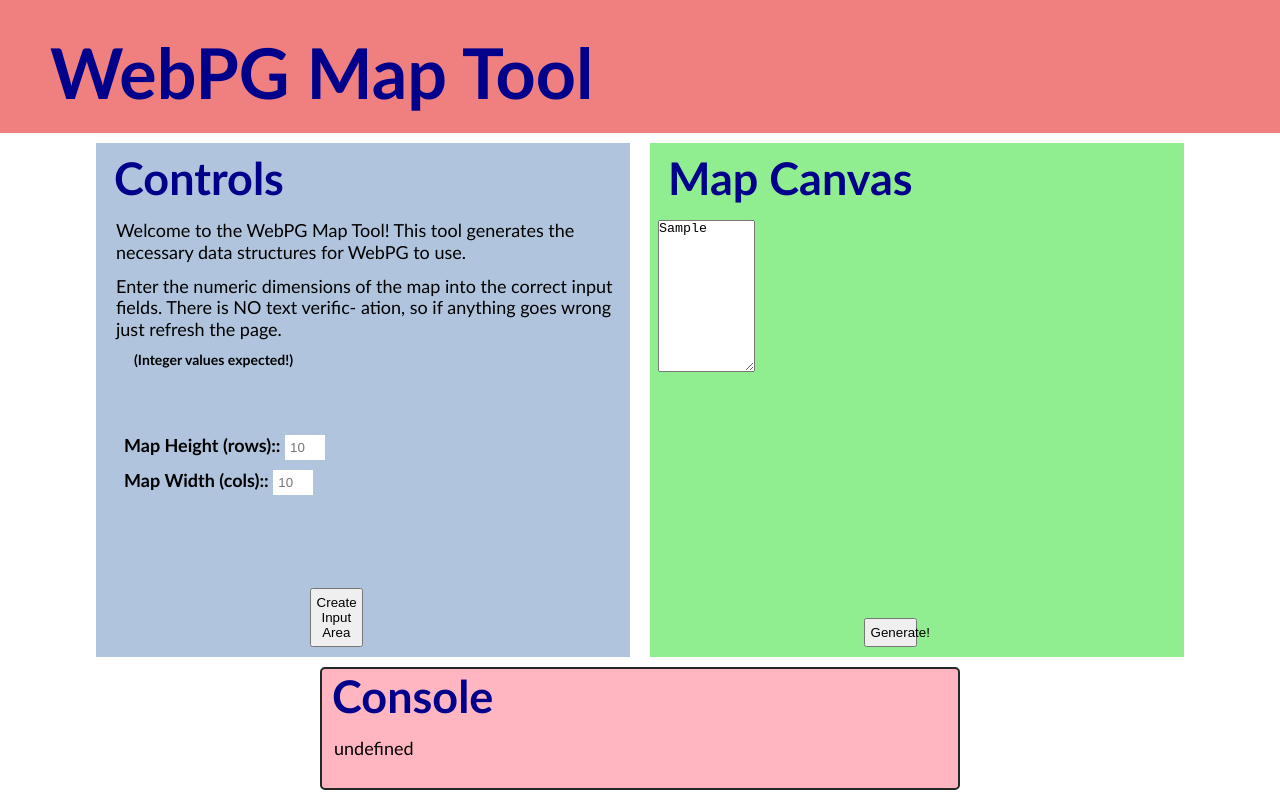
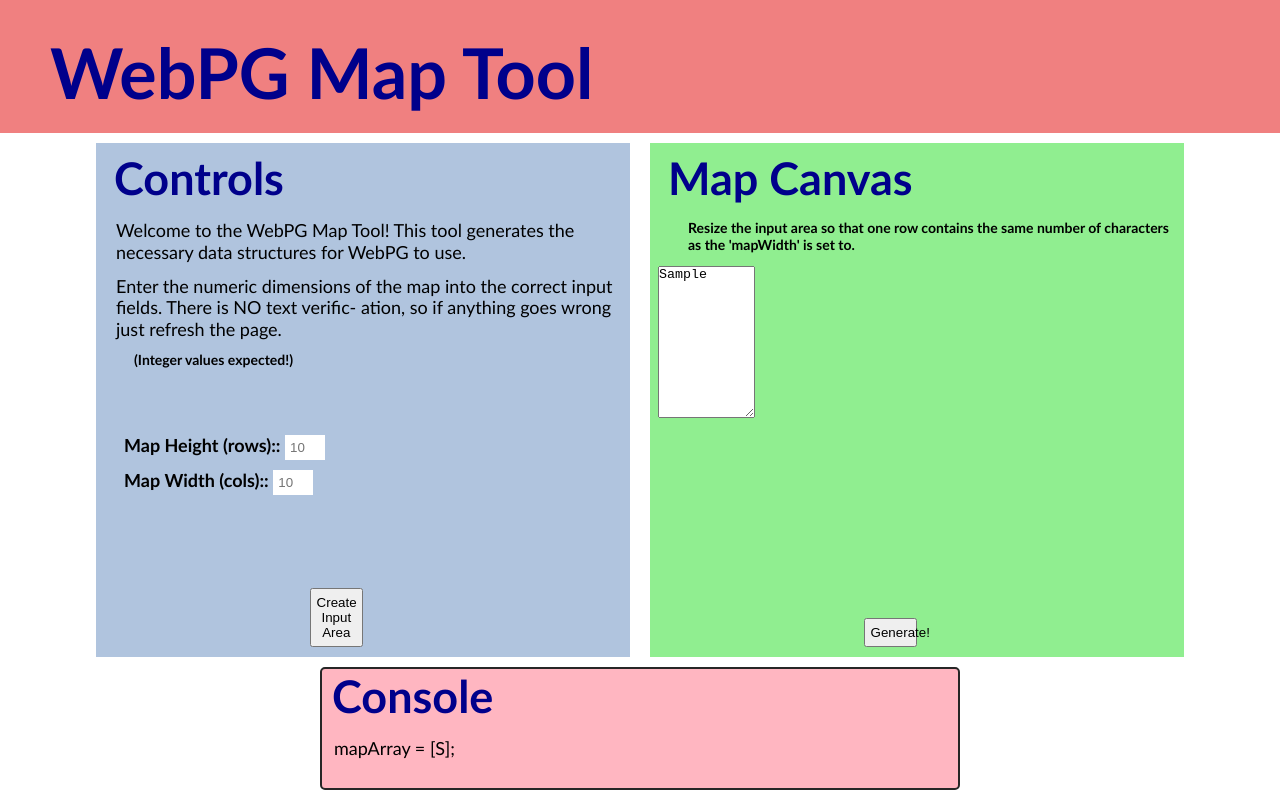
Before and after one commit to BonesTheGhost/WebPGMapConvertor, a plain HTML site: page home.html in a window 1280 px wide. Both pictures are taken after typing "Sample" into the empty fields and a click on the button "Generate!". Drawn offline with Linux system fonts and the light colour scheme.

Commit message:
[011-(0.1.5)]:: formatted output >> Fixed the output algorithm. Output displays normally. Would like to add another ability for the user to input what characters they would like to use seperated by a comma and have another 'dictionary' created and output so that the characters used correspond to the map correctly. Perhaps some input validation to make sure that exactly the correct number of characters are entered, etc.

```diff
--- a/home.html
+++ b/home.html
@@ -44,7 +44,11 @@
 
     <section class="canvas">
       <h2>Map Canvas</h2>
+      <p class="subText">Resize the input area so that one row contains the same number of
+        characters as the 'mapWidth' is set to.
+      </p>
       <section id="inputArea" class="inputArea">
+
         <!--Because this is a text area, ANY indents or newlines in the tag are applied on the page!!-->
         <textarea id="mapInput" class="hidden textArea" rows="10" cols="10" form="mapInput"></textarea>
         <div id="charNum"></div>
--- a/script.js
+++ b/script.js
@@ -91,24 +91,25 @@ sortColumns = () => {
 
 formatOutput = () => {
   numberOfColumns = mapArray.length;
+  outputString += "mapArray = ";
 
   for(i=0; i<numberOfColumns; i++){
     outputString += "[";
     console.log("[outputString]:: ", outputString);
-    for(a=0; a<mapHeight; a++){
+
+    for(a=0; a < mapHeight; a++){
       outputString += mapArray[i][a];
-      console.log("[mapArray[i[a]]]:: ", mapArray[i][a]);
+      //console.log("[mapArray[i[a]]]:: ", mapArray[i][a]);
     }
     outputString += "],";
-    outputColumnToConsole()
   }
+  let finalOutputString = outputString.slice(0, -1);
+  finalOutputString += ";";
+  outputColumnToConsole(finalOutputString);
 }
 
-outputColumnToConsole = (outputString) => {
-  for(outputController; outputController < numberOfColumns; outputController++){
-    console.log("[outputString]:: ", outputString);
-    document.getElementById("outputArea1").innerHTML += outputString;
-  }
+outputColumnToConsole = (finalOutputString) => {
+  document.getElementById("outputArea1").innerHTML += finalOutputString;
 }
 
 
```
